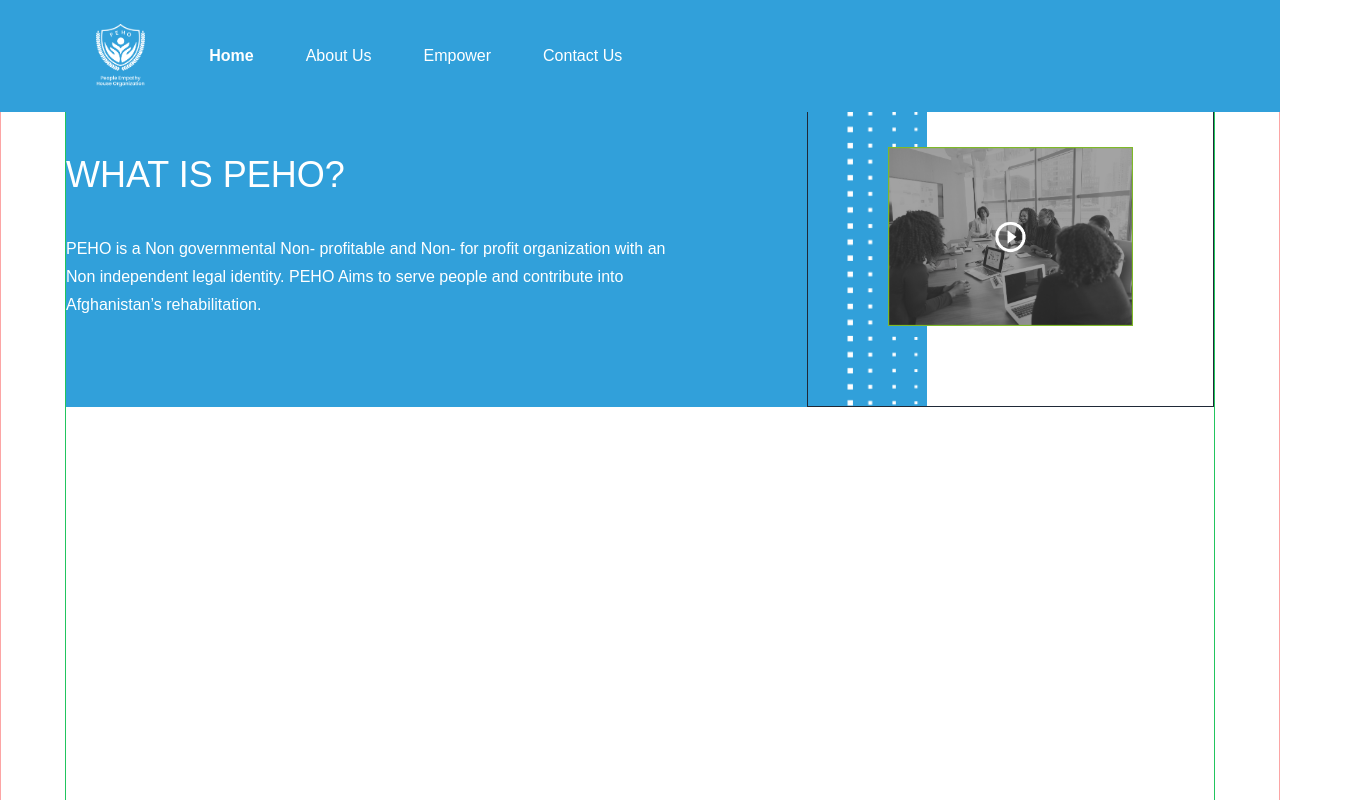
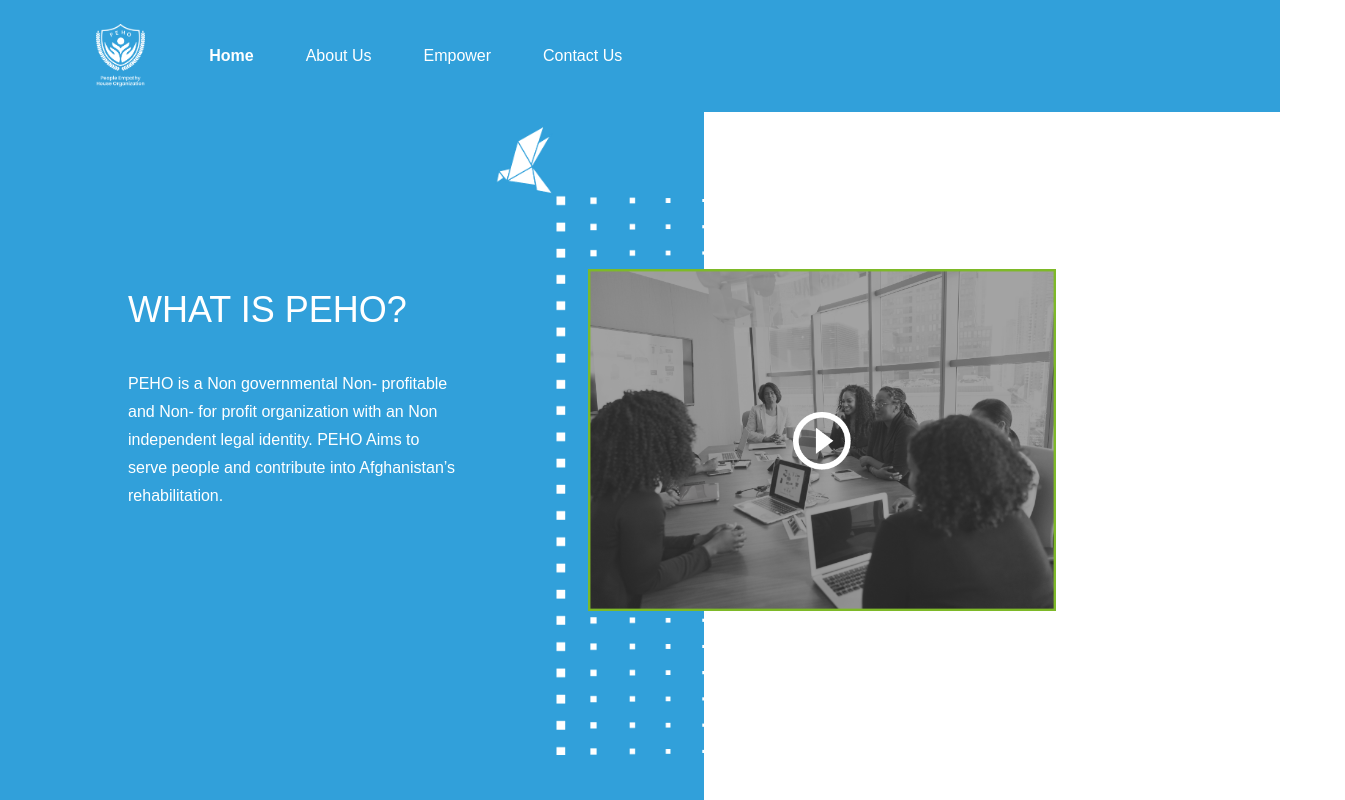
Before and after one commit to safi-n/peho-react, a React (Create React App) app: page / in a window 1280 px wide. Shown: the top 800 px of the page, 1345 px wide, since content can reach past the window. Built offline with nearby package versions, Linux system fonts and the light colour scheme.

Commit message:
Home Page hero cntainer fixed

```diff
--- a/src/App.css
+++ b/src/App.css
@@ -2,8 +2,6 @@
   box-sizing: border-box;
   font-family: "Poppins", sans-serif;
 }
-
-.container{ padding: 4em;}
 
 .navbar a {
   cursor: pointer;
@@ -18,7 +16,7 @@
 
 /* --------- Home Page*/
 .home-hero-box{
-  background-image: linear-gradient(90deg, #31a0da 75%, rgb(255, 255, 255) 40%);
+  background-image: linear-gradient(90deg, #31a0da 55%, rgb(255, 255, 255) 40%);
 }
 
 .hero-mockup-box {
@@ -27,11 +25,8 @@
   background-repeat: no-repeat;
 }
 .hero-mockup-box img{
-width: 20em;}
-.hero-content{
-  width: 50em;
+width: 30em;
 }
-
 
 .wwdContainer {
   height: 20em;
--- a/src/Pages/HomePage.jsx
+++ b/src/Pages/HomePage.jsx
@@ -14,11 +14,11 @@
 const HomePage = () => {
   return (
     <Fragment>
-      <div className="container border mx-auto border-red-300">
+      <div className="mx-auto w-screen">
         {/* HERO BANNER */}
-        <div className="home-hero-container border border-green-500 mb-40 w-fit h-screen">
-          <div className="home-hero-box flex flex-row items-center">
-            <div className="hero-content flex flex-col leading-7">
+        <div className="home-hero-container mb-40">
+          <div className="home-hero-box flex flex-row items-center h-screen p-32">
+            <div className="hero-content flex flex-col leading-7 w-2/6">
               <h2 className="text-4xl text-white mb-10">WHAT IS PEHO?</h2>
               <p className="text-white font-light">
                 PEHO is a Non governmental Non- profitable and Non- for profit
@@ -27,7 +27,7 @@
                 rehabilitation.
               </p>
             </div>
-            <div className="hero-mockup-box border ml-32 border-gray-800 p-20">
+            <div className="hero-mockup-box ml-8 p-24 py-36 mt-20">
               <img src={VideoHero} alt="Home main video" />
             </div>
           </div>
```
